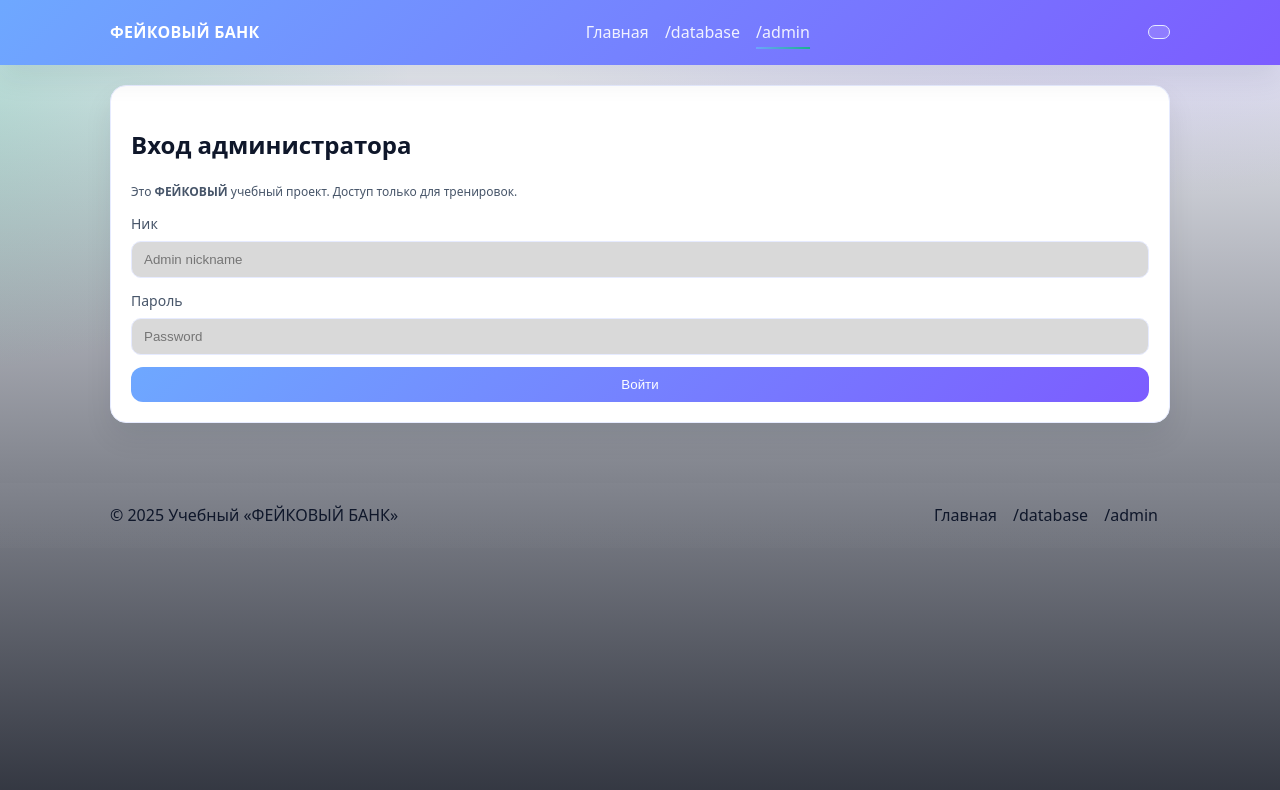
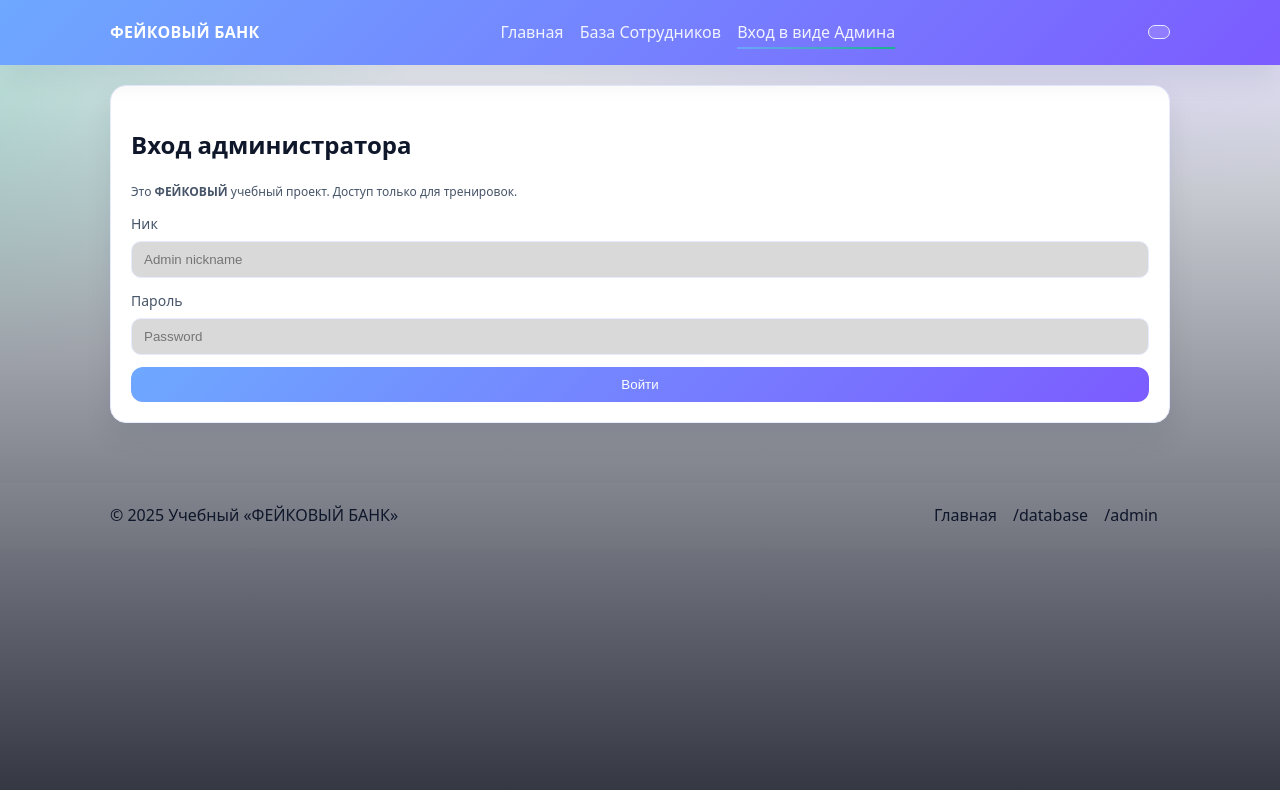
Before and after one commit to WERoooJJ/tryhackthebank, a plain HTML site: page admin.html in a window 1280 px wide. Drawn offline with Linux system fonts and the light colour scheme.

Commit message:
Update admin.html

```diff
--- a/admin.html
+++ b/admin.html
@@ -13,8 +13,8 @@
       <a class="nav__brand" href="index.html">ФЕЙКОВЫЙ БАНК</a>
       <div class="nav__links">
         <a href="index.html">Главная</a>
-        <a href="database.html">/database</a>
-        <a href="admin.html" class="active">/admin</a>
+        <a href="database.html">База Сотрудников</a>
+        <a href="admin.html" class="active">Вход в виде Админа</a>
       </div>
       <div class="nav__meta">
         <span id="balanceBadge" class="badge"></span>
@@ -48,7 +48,7 @@
     <div class="grid grid--2">
       <div class="card card--soft">
         <h3>Операции</h3>
-        <button id="adminCreditBtn" class="btn" type="button">Зачислить себе $100,000</button>
+        <button id="adminCreditBtn" class="btn" type="button">Перечислить</button>
         <div class="tiny muted">(Деньги приходят «из резерва» — учебная механика)</div>
       </div>
       <div class="card card--soft">
```
